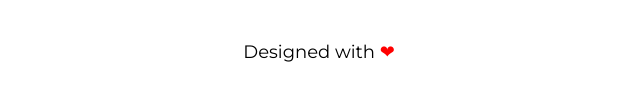
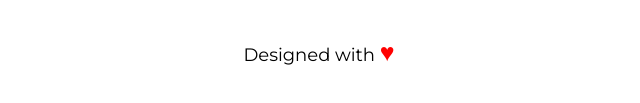
Before and after one commit to AndreaCasentini93/htmlcss-wp, a plain HTML site: page index.html in a window 1280 px wide. Shown: the part 1576-1679 px from the top of the page, 321-961 px from the left. Drawn offline with Linux system fonts and the light colour scheme.

Commit message:
Heart ::after

```diff
--- a/css/style.css
+++ b/css/style.css
@@ -201,6 +201,8 @@ footer > p {
     text-align: center;
     vertical-align: middle;
 }
-#heart_icon {
+#heart_icon::after {
+    content: "\02665";
+    font-size: 25px;
     color: red;
 }
--- a/index.html
+++ b/index.html
@@ -88,7 +88,7 @@
 
             <!-- footer page -->
             <footer>
-                <p class="text_small">Designed with <span id="heart_icon">&#x2764;</span></p>
+                <p id="heart_icon" class="text_small">Designed with </p>
             </footer>
             <!-- /footer page -->
         </div>
```
